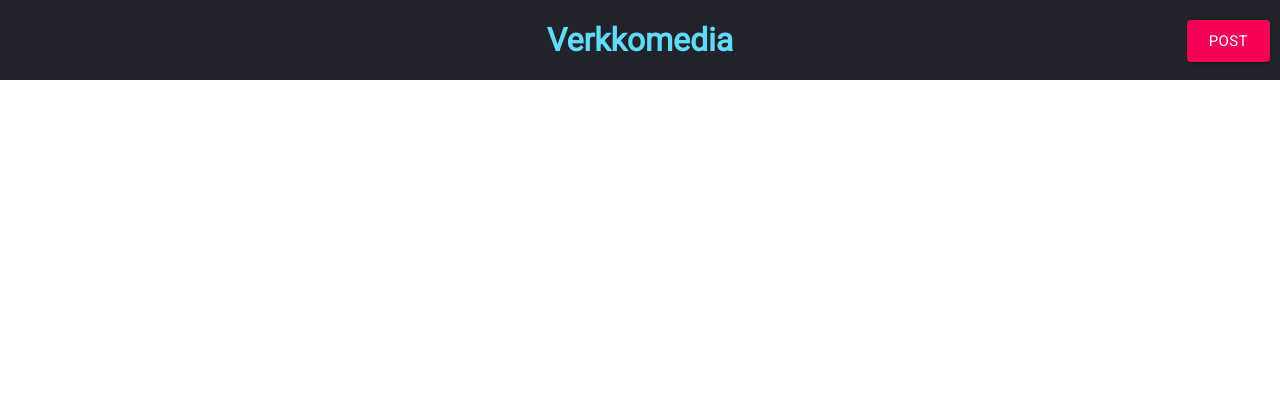
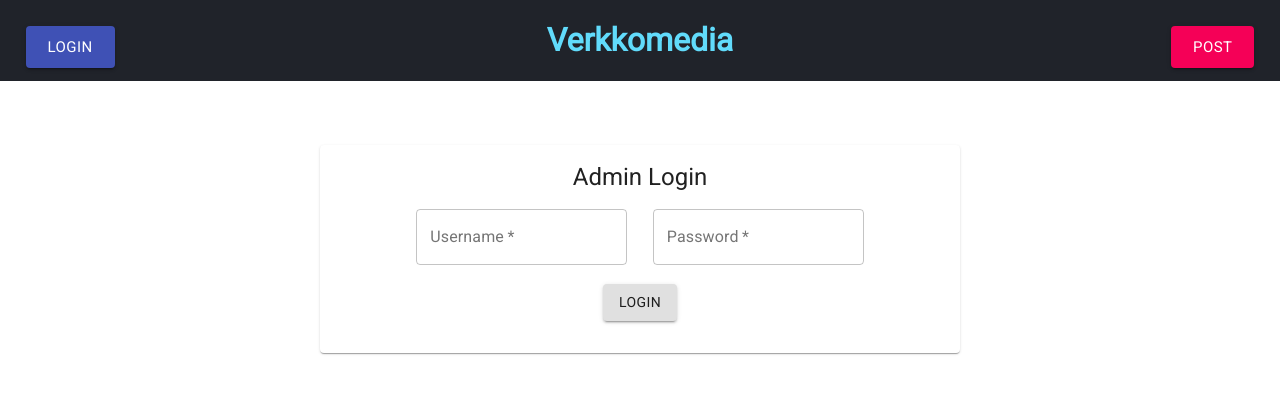
Before and after one commit to nuksuli/verkkomedia, a React (Create React App) app in the folder frontend/: page /login in a window 1280 px wide. Shown: the top 394 px of the page. Built offline with nearby package versions, Linux system fonts and the light colour scheme; no server answers.

Commit message:
Added loginpage

```diff
--- a/frontend/src/App.js
+++ b/frontend/src/App.js
@@ -3,6 +3,7 @@
 import Content from './components/Content';
 import NewsPage from './components/NewsPage.js';
 import PostPage from './components/PostPage.js';
+import LoginPage from './components/LoginPage.js'
 import axios from 'axios';
 
 import { BrowserRouter as Router, Switch, Route } from 'react-router-dom';
@@ -38,6 +39,9 @@
                 <Route path="/post">
                     <PostPage />
                 </Route>
+                <Route path="/login">
+                    <LoginPage />
+                </Route>
             </Switch>
         </Router>
     );
--- /dev/null
+++ b/frontend/src/components/LoginPage.js
@@ -0,0 +1,61 @@
+import React, { useState } from 'react'
+import { Card, makeStyles, CardHeader, TextField, Button } from '@material-ui/core'
+const useStyles = makeStyles({
+    root: {
+        width: "100%"
+    },
+    loginCard: {
+        width: "50%",
+        marginLeft: "auto",
+        marginRight: "auto",
+        marginTop: "5%",
+        textAlign: "center"
+    },
+    textField: {
+        marginBottom: "3%",
+        marginLeft: "2%",
+        marginRight: "2%"
+    },
+    loginButton: {
+        marginBottom: "5%"
+    }
+})
+
+const LoginPage = () => {
+    const [showPassword, setShowPassword] = useState(false)
+    const classes = useStyles()
+    return (
+        <div>
+            <Card className={classes.loginCard}>
+                <CardHeader title="Admin Login" />
+                <form>
+                    <TextField
+                        className={classes.textField}
+                        variant="outlined"
+                        required
+                        label="Username"
+                        name="username"
+                    />
+                    <TextField
+                        className={classes.textField}
+                        variant="outlined"
+                        required
+                        label="Password"
+                        name="password"
+                        type={showPassword ? 'text' : 'password'}
+                    />
+                    <div>
+                        <Button
+                            className={classes.loginButton}
+                            variant="contained"
+                        >
+                            Login
+                    </Button>
+                    </div>
+                </form>
+            </Card>
+        </div>
+    )
+}
+
+export default LoginPage
--- a/frontend/src/components/NewsCard.js
+++ b/frontend/src/components/NewsCard.js
@@ -1,7 +1,6 @@
-import Card from '@material-ui/core/Card';
 import React from 'react';
 import { Link } from 'react-router-dom';
-import { makeStyles, CardMedia, CardHeader } from '@material-ui/core';
+import { makeStyles, CardMedia, CardHeader, Card } from '@material-ui/core';
 import './link.css';
 
 const useStyles = makeStyles({
--- a/frontend/src/components/Topbar.js
+++ b/frontend/src/components/Topbar.js
@@ -1,11 +1,30 @@
 import React from 'react';
 import './topbar.css';
 import { Link } from 'react-router-dom';
-import Button from '@material-ui/core/Button';
+import { Button, makeStyles } from '@material-ui/core';
+
+const useStyles = makeStyles({
+    loginButton: {
+        left: 0
+    },
+    postButton: {
+        right: 0
+    }
+});
 
 const Topbar = () => {
+    const classes = useStyles()
     return (
         <div className="topbar">
+            <Link to="/login">
+                <Button
+                    className={classes.loginButton}
+                    variant="contained"
+                    size="large"
+                    color="primary">
+                    LOGIN
+                </Button>
+            </Link>
             <h1>
                 <Link
                     to="/"
@@ -15,7 +34,7 @@
                 </Link>
             </h1>
             <Link to="/post">
-                <Button variant="contained" size="large" color="secondary">
+                <Button className={classes.postButton} variant="contained" size="large" color="secondary">
                     POST
                 </Button>
             </Link>
--- a/frontend/src/components/topbar.css
+++ b/frontend/src/components/topbar.css
@@ -1,7 +1,7 @@
 .topbar {
     overflow: hidden;
     float: top;
-    height: 10vh;
+    height: 10%;
     background-color: #20232a;
     text-align: center;
 }
@@ -10,8 +10,6 @@
     display: inline-block;
 }
 .topbar Button {
-    right: 0;
-    margin: 10px;
-    margin-top: 20px;
+    margin: 2%;
     position: absolute;
 }
```
